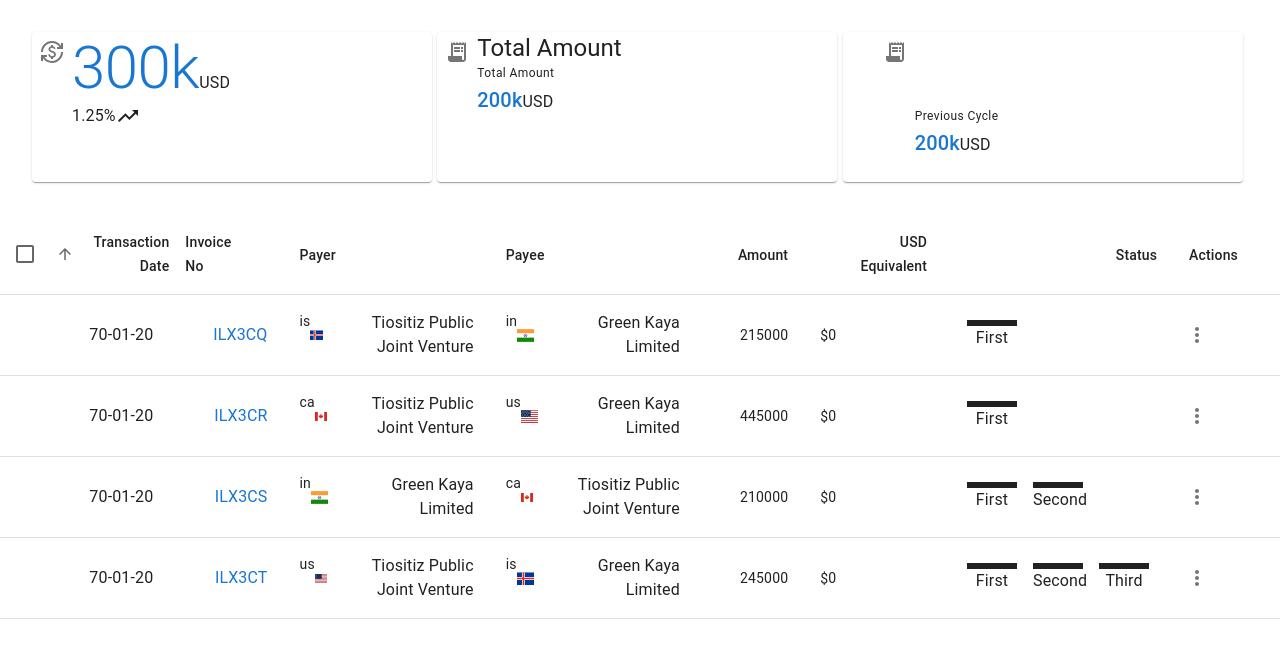
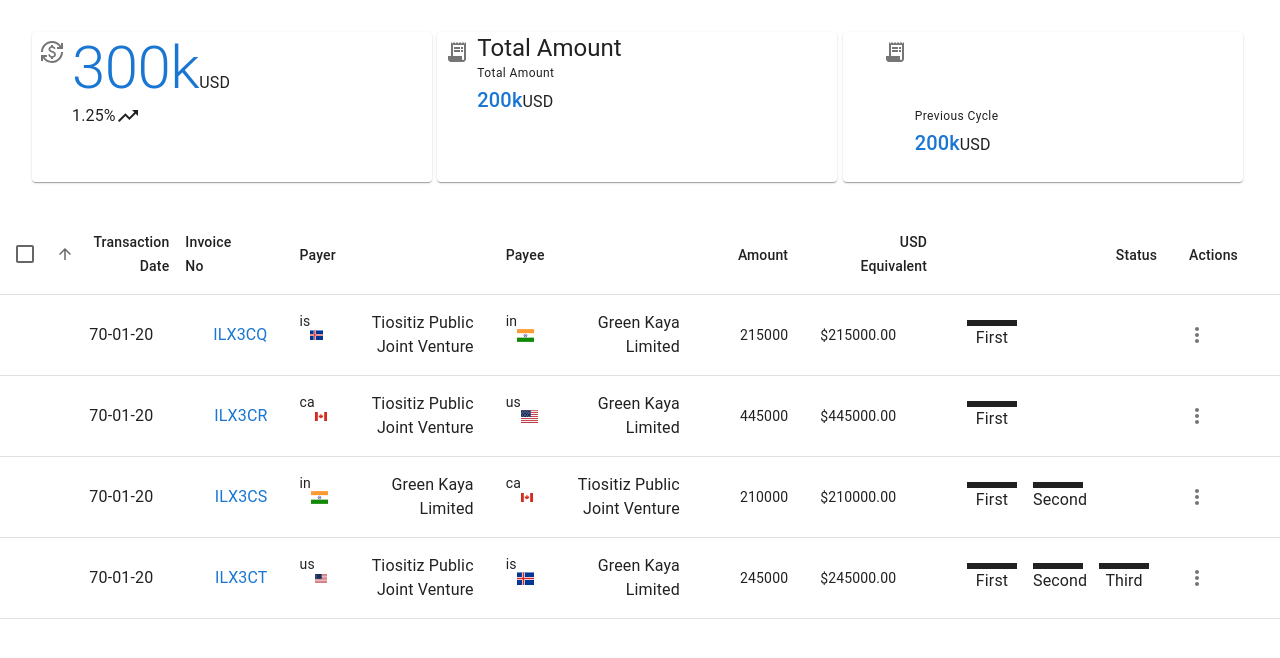
Before and after one commit to suvankargiri7/app, a React (Create React App) app: page / in a window 1280 px wide. Shown: the top 658 px of the page. Built offline with nearby package versions, Linux system fonts and the light colour scheme; no server answers.

Commit message:
exchange rate api is working

```diff
--- a/src/components/TransactionTable/ceilUsd.tsx
+++ b/src/components/TransactionTable/ceilUsd.tsx
@@ -7,28 +7,25 @@ interface ceilUsdProps {
 }
 
 const CeilUsd: FunctionComponent<ceilUsdProps> = (props) => {
-  const [usdValue, setUsdValue] = useState<number>(0);
+  const [usdValue, setUsdValue] = useState<string>("0");
 
   const url =
-    //"https://anyapi.io/api/v1/exchange/rates?apiKey=ua4h13q2p49nekpgd4d8n87sc2lnhfoud77k29p2o5143tggj9io";
-
-    "http://api.exchangeratesapi.io/v1/convert?access_key=ea2dda9c9d413cd209735539b095224c&from=INR&to=USD&amount="+props.amount;
-
+    "http://api.exchangeratesapi.io/v1/latest?access_key=ea2dda9c9d413cd209735539b095224c&base%20=USD&symbols=INR";
 
   const fetchData = async () => {
     try {
       const response = await fetch(url);
       const json = await response.json();
       console.log(json);
-          setUsdValue(json);
+      setUsdValue(Number(props.amount / json.rates.INR).toFixed(2));
     } catch (error) {
       console.log("error", error);
-          setUsdValue(0);
+      setUsdValue(Number(props.amount).toFixed(2));
     }
   };
 
   useEffect(() => {
-    fetchData()
+    fetchData();
   }, []);
 
   return <Box display={"flex"}>${usdValue}</Box>;
```
Lines whose indentation alone changed are shown as unchanged.
